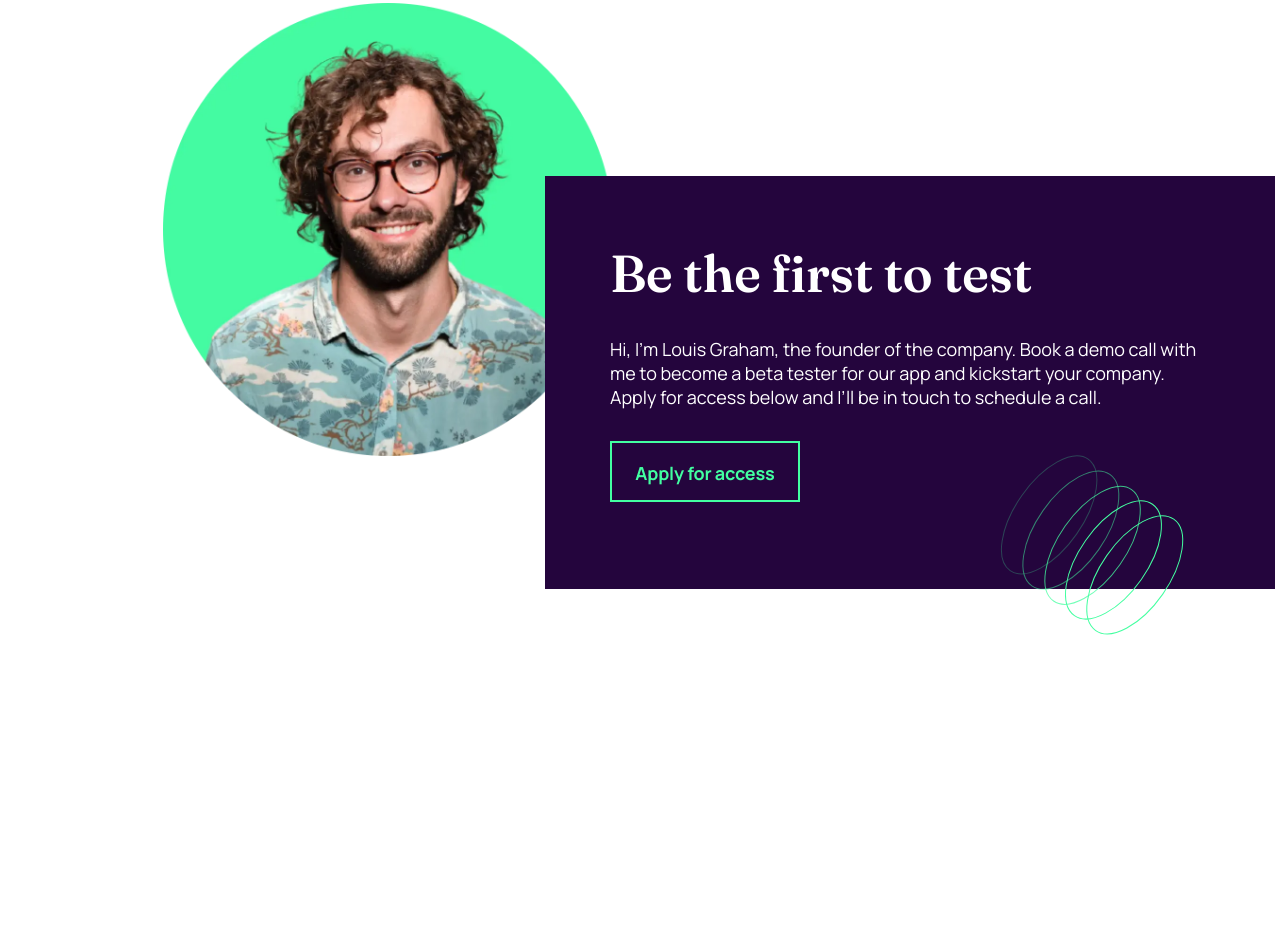
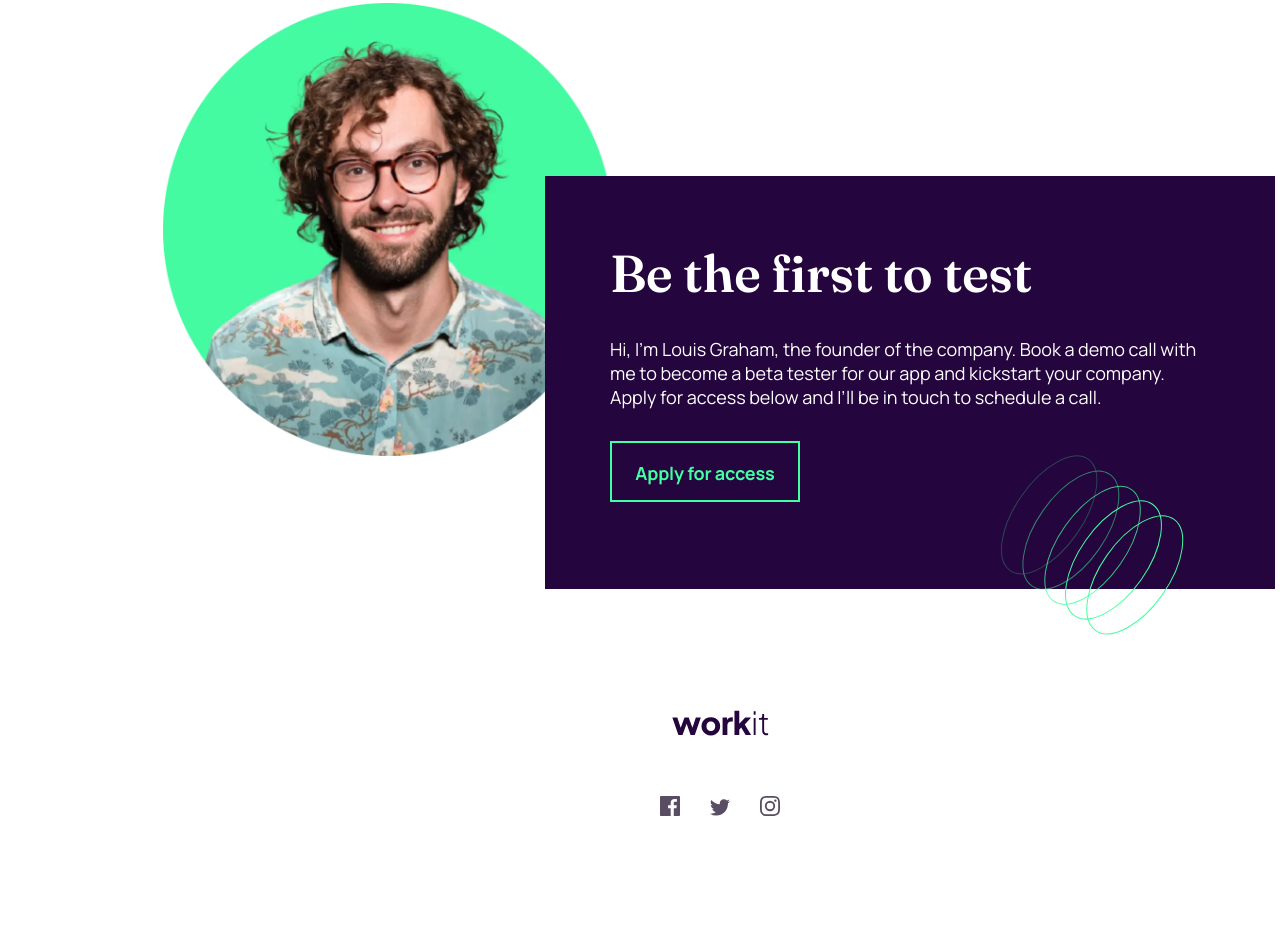
Before and after one commit to halildemr/frontendmentor-newbie, a plain HTML site: page workit-landing-page/index.html in a window 1280 px wide. Shown: the part 1571-2500 px from the top of the page. Before the commit the page ends 2222 px from the top, so only its background shows below. Drawn offline with Linux system fonts and the light colour scheme.

Commit message:
footer comlete for desktop design

```diff
--- a/workit-landing-page/index.html
+++ b/workit-landing-page/index.html
@@ -116,6 +116,32 @@
     </div>
   </section>
 
+  <footer class="footer">
+    <a class="logo-footer" href="#">
+      <img src="assets/images/logo-dark.svg" alt="">
+    </a>
+    <div class="social-media">
+      <a href="#">
+        <svg xmlns="http://www.w3.org/2000/svg" width="20" height="20" viewBox="0 0 20 20">
+          <path fill="#584D62"
+            d="M18.896 0H1.104C.494 0 0 .494 0 1.104v17.793C0 19.506.494 20 1.104 20h9.58v-7.745H8.076V9.237h2.606V7.01c0-2.583 1.578-3.99 3.883-3.99 1.104 0 2.052.082 2.329.119v2.7h-1.598c-1.254 0-1.496.597-1.496 1.47v1.928h2.989l-.39 3.018h-2.6V20h5.098c.608 0 1.102-.494 1.102-1.104V1.104C20 .494 19.506 0 18.896 0Z" />
+        </svg>
+      </a>
+      <a href="#">
+        <svg xmlns="http://www.w3.org/2000/svg" width="20" height="17" viewBox="0 0 20 17">
+          <path fill="#584D62"
+            d="M20 2.172a8.192 8.192 0 0 1-2.357.646 4.11 4.11 0 0 0 1.805-2.27 8.22 8.22 0 0 1-2.606.996A4.096 4.096 0 0 0 13.847.248c-2.65 0-4.596 2.472-3.998 5.037A11.648 11.648 0 0 1 1.392 1a4.109 4.109 0 0 0 1.27 5.478 4.086 4.086 0 0 1-1.858-.513c-.045 1.9 1.318 3.679 3.291 4.075a4.113 4.113 0 0 1-1.853.07 4.106 4.106 0 0 0 3.833 2.849A8.25 8.25 0 0 1 0 14.658a11.616 11.616 0 0 0 6.29 1.843c7.618 0 11.923-6.434 11.663-12.205A8.354 8.354 0 0 0 20 2.172Z" />
+        </svg>
+      </a>
+      <a href="#">
+        <svg xmlns="http://www.w3.org/2000/svg" width="20" height="20" viewBox="0 0 20 20">
+          <path fill="#584D62"
+            d="M10 1.802c2.67 0 2.987.01 4.042.059 2.71.123 3.975 1.409 4.099 4.099.048 1.054.057 1.37.057 4.04 0 2.672-.01 2.988-.057 4.042-.124 2.687-1.387 3.975-4.1 4.099-1.054.048-1.37.058-4.041.058-2.67 0-2.987-.01-4.04-.058-2.717-.124-3.977-1.416-4.1-4.1-.048-1.054-.058-1.37-.058-4.041 0-2.67.01-2.986.058-4.04.124-2.69 1.387-3.977 4.1-4.1 1.054-.048 1.37-.058 4.04-.058ZM10 0C7.284 0 6.944.012 5.877.06 2.246.227.227 2.242.061 5.877.01 6.944 0 7.284 0 10s.012 3.057.06 4.123c.167 3.632 2.182 5.65 5.817 5.817 1.067.048 1.407.06 4.123.06s3.057-.012 4.123-.06c3.629-.167 5.652-2.182 5.816-5.817.05-1.066.061-1.407.061-4.123s-.012-3.056-.06-4.122C19.777 2.249 17.76.228 14.124.06 13.057.01 12.716 0 10 0Zm0 4.865a5.135 5.135 0 1 0 0 10.27 5.135 5.135 0 0 0 0-10.27Zm0 8.468a3.333 3.333 0 1 1 0-6.666 3.333 3.333 0 0 1 0 6.666Zm5.338-9.87a1.2 1.2 0 1 0 0 2.4 1.2 1.2 0 0 0 0-2.4Z" />
+        </svg>
+      </a>
+    </div>
+  </footer>
+
 
 
 
--- a/workit-landing-page/style.css
+++ b/workit-landing-page/style.css
@@ -302,3 +302,28 @@ body {
     background-color: var(--lime);
     color: var(--bg-dark-purple);
 }
+
+.footer {
+    width: 1440px;
+    margin: 0 auto;
+    padding: 121px 0px 110px 0px;
+    display: flex;
+    align-items: center;
+    flex-direction: column;
+}
+
+.footer a {
+    display: inline-block;
+}
+
+.footer .logo-footer {
+    margin-bottom: 57px;
+}
+
+.footer .social-media a:not(:last-child) {
+    margin-right: 28px;
+}
+
+.footer .social-media a:hover path {
+    fill: var(--bg-dark-purple);
+}
```
